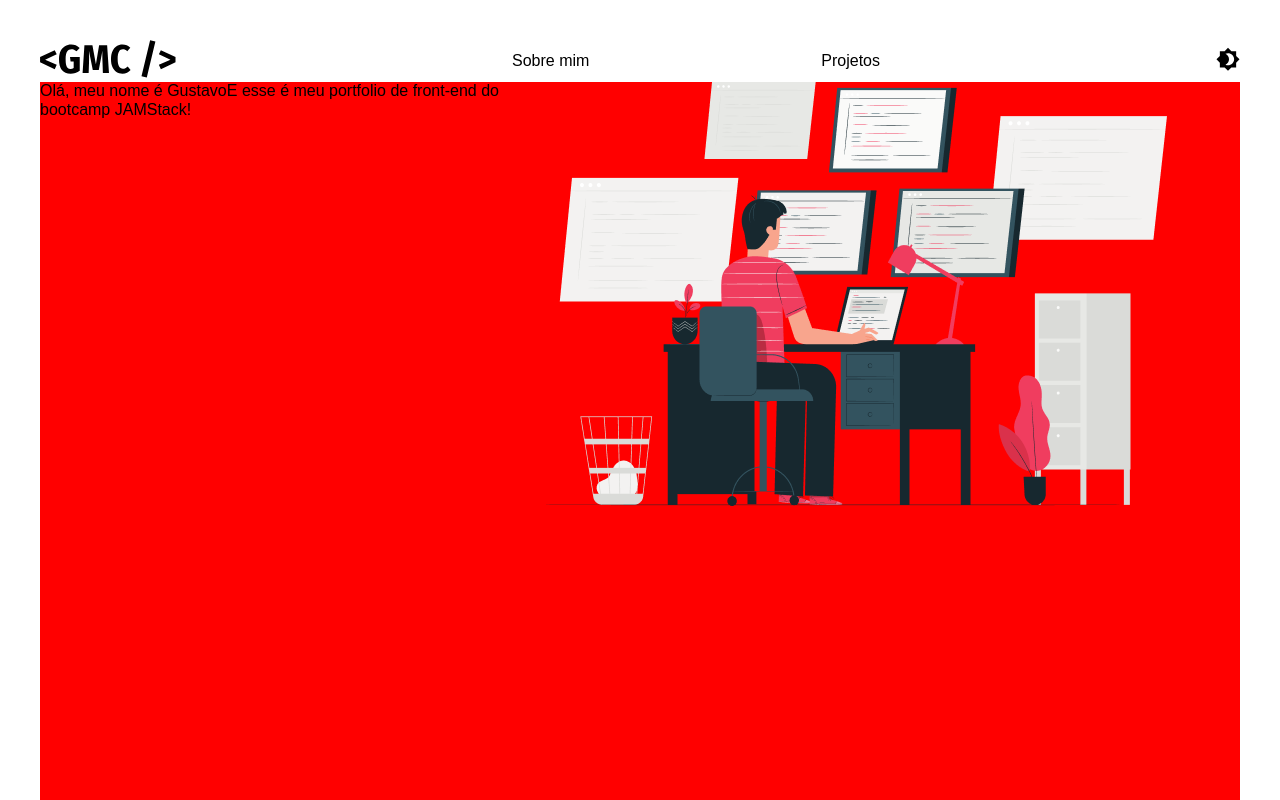
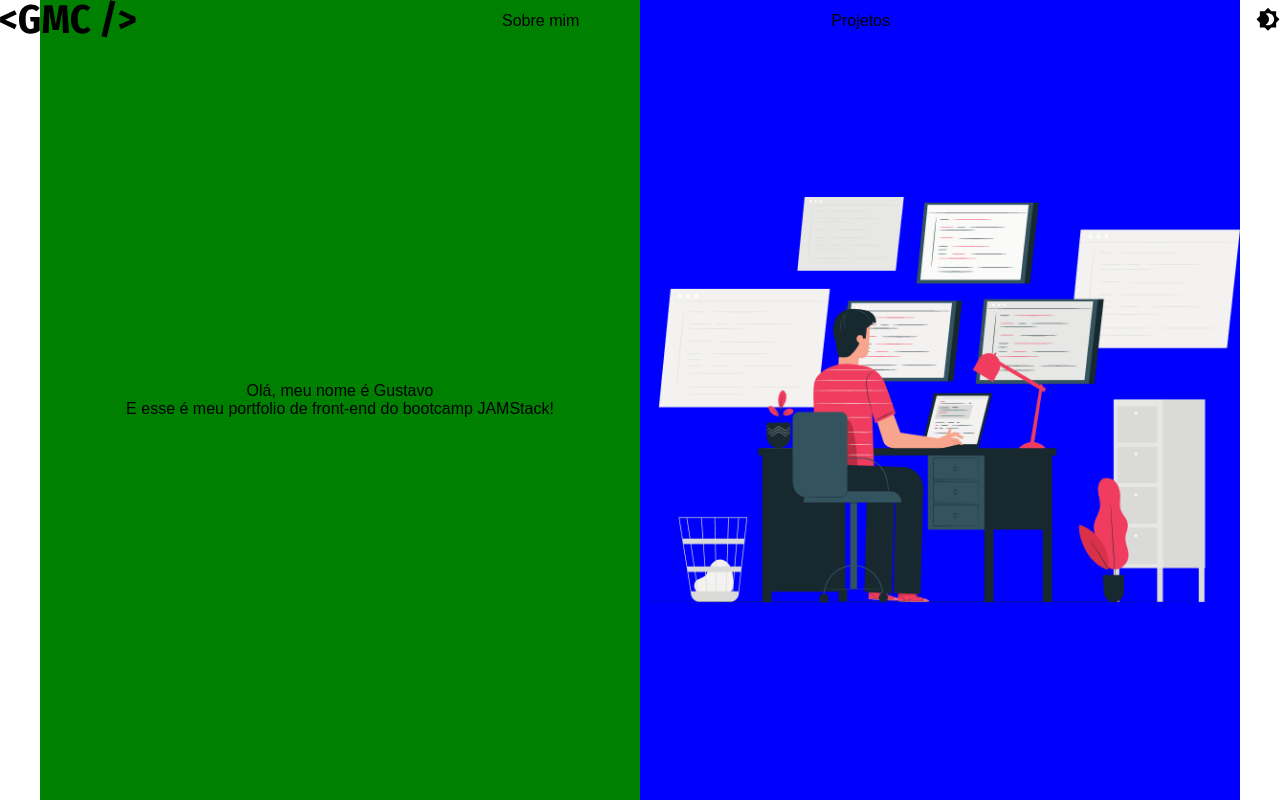
Before and after one commit to gmcotta/Gustavo_Matias_JAMStackAlura, a Next.js app: page / in a window 1280 px wide. Shown: the top 800 px of the page. Built offline with nearby package versions, Linux system fonts and the light colour scheme; a web font is replaced by a local one.

Commit message:
Creating propToStyle helper function and applying it on the app

```diff
--- a/pages/index.js
+++ b/pages/index.js
@@ -14,24 +14,43 @@ const Title = styled.h1`
 export default function Home() {
   return (
     <>
-      <Box>
-        <Header />
+      <Header />
+      <Box
+        display="flex"
+        flex={1}
+        flexWrap="wrap"
+        flexDirection="column"
+      >
         <Grid.Container>
           <Grid.Row
             height="100vh"
           >
             <Grid.Col
-              value={{ xs: 12, md: 5 }}
+              value={{
+                xs: 12, lg: 6,
+              }}
+              display="flex"
+              flexDirection="column"
+              justifyContent="center"
+              alignItems="center"
+              backgroundColor="green"
             >
               <span>Olá, meu nome é Gustavo</span>
               <span>E esse é meu portfolio de front-end do bootcamp JAMStack!</span>
             </Grid.Col>
             <Grid.Col
-              value={{ xs: 12, md: 6 }}
+              value={{
+                xs: 12, lg: 6,
+              }}
+              display="flex"
+              justifyContent="center"
+              alignItems="center"
+              backgroundColor="blue"
             >
               <img
                 src="/images/home.png"
                 alt="Imagem de uma pessoa sentada em uma cadeira, usando um laptop"
+                width="100%"
               />
             </Grid.Col>
           </Grid.Row>
--- a/src/components/core/Header/styles.js
+++ b/src/components/core/Header/styles.js
@@ -7,6 +7,8 @@ const HeaderWrapper = styled.header`
   flex-wrap: wrap;
   align-items: center;
   justify-content: space-between;
+  position: fixed;
+  top: 0;
 `;
 
 HeaderWrapper.LeftContent = styled.div`
--- a/src/components/core/layout/Box/index.js
+++ b/src/components/core/layout/Box/index.js
@@ -1,15 +1,21 @@
 import styled, { css } from 'styled-components';
+import propToStyle from '../../../../theme/utils/propToStyle';
 import transformBreakpointsIntoMediaQueries from '../../../../theme/utils/transformBreakpointsIntoMediaQueries';
 
 const Box = styled.div`
-  padding: 16px;
+  padding: 0 16px;
+
+  ${propToStyle('display')};
+  ${propToStyle('flex')};
+  ${propToStyle('flexWrap')};
+  ${propToStyle('flexDirection')};
 
   ${transformBreakpointsIntoMediaQueries({
     md: css`{
-      padding: 24px;
+      padding: 0 24px;
     }`,
     lg: css`{
-      padding: 40px;
+      padding: 0 40px;
     }`,
 
   })}
--- a/src/components/core/layout/Grid/index.js
+++ b/src/components/core/layout/Grid/index.js
@@ -1,5 +1,6 @@
 import styled, { css } from 'styled-components';
 import transformBreakpointsIntoMediaQueries from '../../../../theme/utils/transformBreakpointsIntoMediaQueries';
+import propToStyle from '../../../../theme/utils/propToStyle';
 
 const Container = styled.div`
   width: 100%;
@@ -25,12 +26,19 @@ const Container = styled.div`
 const Row = styled.div`
   display: flex;
   flex-wrap: wrap;
+  background-color: yellow;
+  ${propToStyle('height')};
 `;
 
 const Col = styled.div`
   flex-basis: 0;
   flex-grow: 1;
-  width: 100%;
+  ${propToStyle('backgroundColor')};
+
+  ${propToStyle('display')};
+  ${propToStyle('flexDirection')};
+  ${propToStyle('justifyContent')};
+  ${propToStyle('alignItems')};
 
   ${({ value }) => {
     if (typeof value === 'number') {
--- a/src/theme/breakpoints.js
+++ b/src/theme/breakpoints.js
@@ -1,5 +1,5 @@
 export default {
-  xm: 0,
+  xs: 0,
   sm: 480,
   md: 768,
   lg: 1000,
--- /dev/null
+++ b/src/theme/utils/propToStyle.js
@@ -0,0 +1,38 @@
+import { css } from 'styled-components';
+import transformBreakpointsIntoMediaQueries from './transformBreakpointsIntoMediaQueries';
+
+function propToStyle(propName) {
+  return props => {
+    const propValue = props[propName];
+
+    if (typeof propValue === 'string' || typeof propName === 'number') {
+      return {
+        [propName]: props[propName],
+      };
+    }
+
+    if (typeof propValue === 'object') {
+      return css`
+        ${transformBreakpointsIntoMediaQueries({
+    ...(propValue.xs && {
+      xs: { [propName]: propValue.xs },
+    }),
+    ...(propValue.sm && {
+      sm: { [propName]: propValue.sm },
+    }),
+    ...(propValue.md && {
+      md: { [propName]: propValue.md },
+    }),
+    ...(propValue.lg && {
+      lg: { [propName]: propValue.lg },
+    }),
+    ...(propValue.xl && {
+      xl: { [propName]: propValue.xl },
+    }),
+  })}
+      `;
+    }
+  };
+}
+
+export default propToStyle;
```
